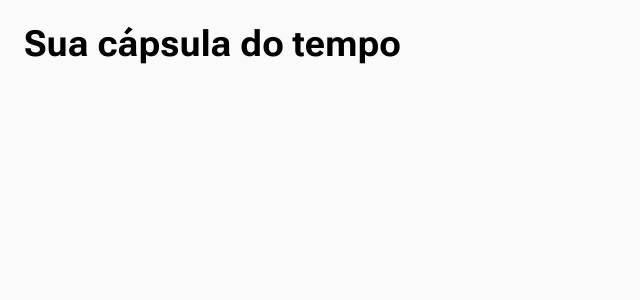
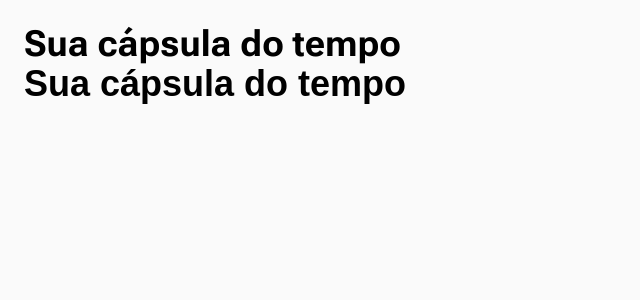
Before and after one commit to juninho15830/Space-Time, a Next.js app in the folder web/: page / in a window 1280 px wide. Shown: the top 300 px of the page, without its empty margins (0-640 px from the left). Built offline with nearby package versions, Linux system fonts and the light colour scheme; a web font is replaced by a local one.

Commit message:
Update page.tsx

```diff
--- a/web/src/app/page.tsx
+++ b/web/src/app/page.tsx
@@ -2,6 +2,7 @@ export default function Home() {
   return (
     <div className="h-screen bg-zinc-50 p-6">
       <h1 className="text-4xl font-bold">Sua cápsula do tempo</h1>
+      <h1 className="text-4xl font-bold font-alt">Sua cápsula do tempo</h1>
     </div>
   )
 }
```
